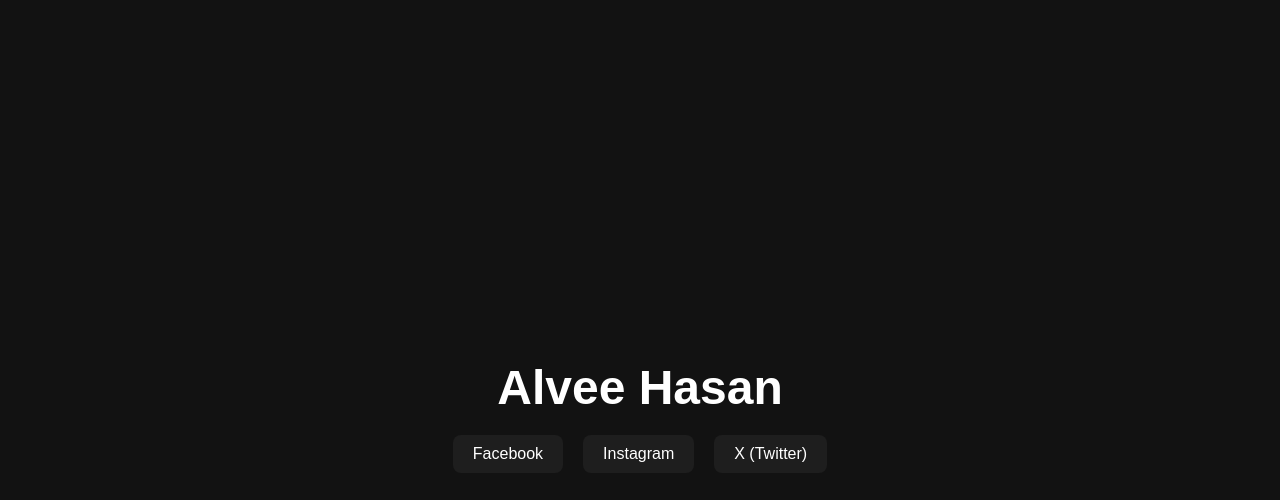
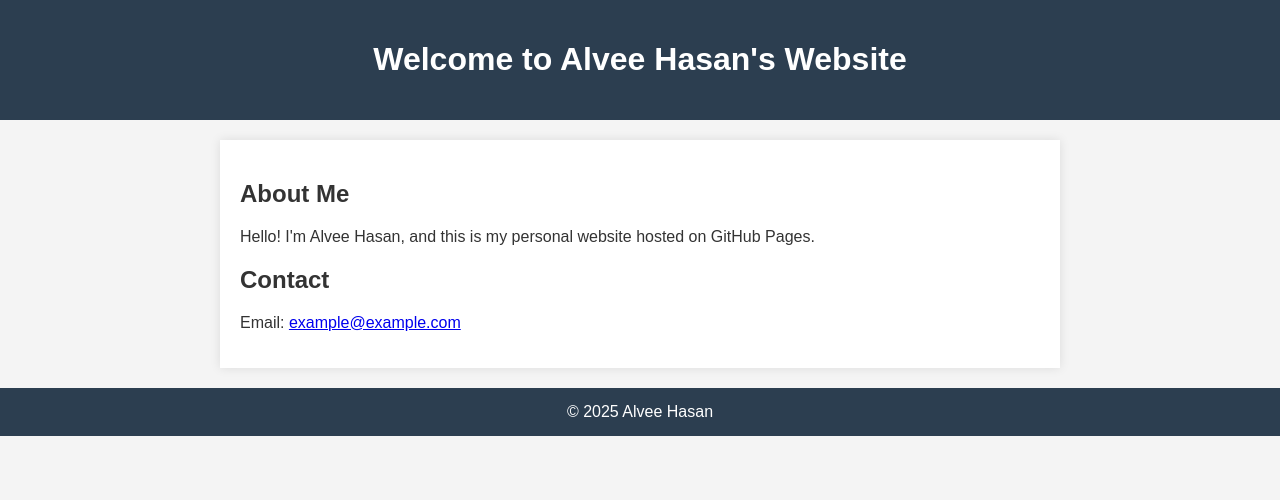
Before and after one commit to alveeytbuy/Alvee-Hasan, a plain HTML site: page index.html in a window 1280 px wide. Drawn offline with Linux system fonts and the light colour scheme.

Commit message:
Update index.html

```diff
--- a/index.html
+++ b/index.html
@@ -1,50 +1,52 @@
-
 <!DOCTYPE html>
 <html lang="en">
 <head>
   <meta charset="UTF-8" />
-  <meta name="viewport" content="width=device-width, initial-scale=1.0" />
+  <meta name="viewport" content="width=device-width, initial-scale=1.0"/>
   <title>Alvee Hasan</title>
   <style>
     body {
+      font-family: Arial, sans-serif;
       margin: 0;
-      padding: 0;
-      background-color: #121212;
-      font-family: Arial, sans-serif;
-      color: #ffffff;
-      display: flex;
-      flex-direction: column;
-      align-items: center;
-      justify-content: center;
-      height: 100vh;
+      background: #f4f4f4;
+      color: #333;
     }
-    h1 {
-      font-size: 3em;
-      margin-bottom: 20px;
+    header {
+      background: #2c3e50;
+      color: white;
+      padding: 20px 0;
+      text-align: center;
     }
-    .social-links {
-      display: flex;
-      gap: 20px;
+    section {
+      padding: 20px;
+      max-width: 800px;
+      margin: auto;
+      background: white;
+      box-shadow: 0 0 10px rgba(0,0,0,0.1);
+      margin-top: 20px;
     }
-    .social-links a {
-      text-decoration: none;
-      color: #ffffff;
-      background-color: #1e1e1e;
-      padding: 10px 20px;
-      border-radius: 8px;
-      transition: background 0.3s;
-    }
-    .social-links a:hover {
-      background-color: #333333;
+    footer {
+      text-align: center;
+      padding: 15px;
+      background: #2c3e50;
+      color: white;
+      margin-top: 20px;
     }
   </style>
 </head>
 <body>
-  <h1>Alvee Hasan</h1>
-  <div class="social-links">
-    <a href="https://facebook.com/ALVEE74" target="_blank">Facebook</a>
-    <a href="https://instagram.com/iam.alvee" target="_blank">Instagram</a>
-    <a href="https://x.com/alvee_xd" target="_blank">X (Twitter)</a>
-  </div>
+  <header>
+    <h1>Welcome to Alvee Hasan's Website</h1>
+  </header>
+  <section>
+    <h2>About Me</h2>
+    <p>Hello! I'm Alvee Hasan, and this is my personal website hosted on GitHub Pages.</p>
+
+    <h2>Contact</h2>
+    <p>Email: <a href="mailto:example@example.com">example@example.com</a></p>
+  </section>
+  <footer>
+    &copy; 2025 Alvee Hasan
+  </footer>
 </body>
 </html>
```
